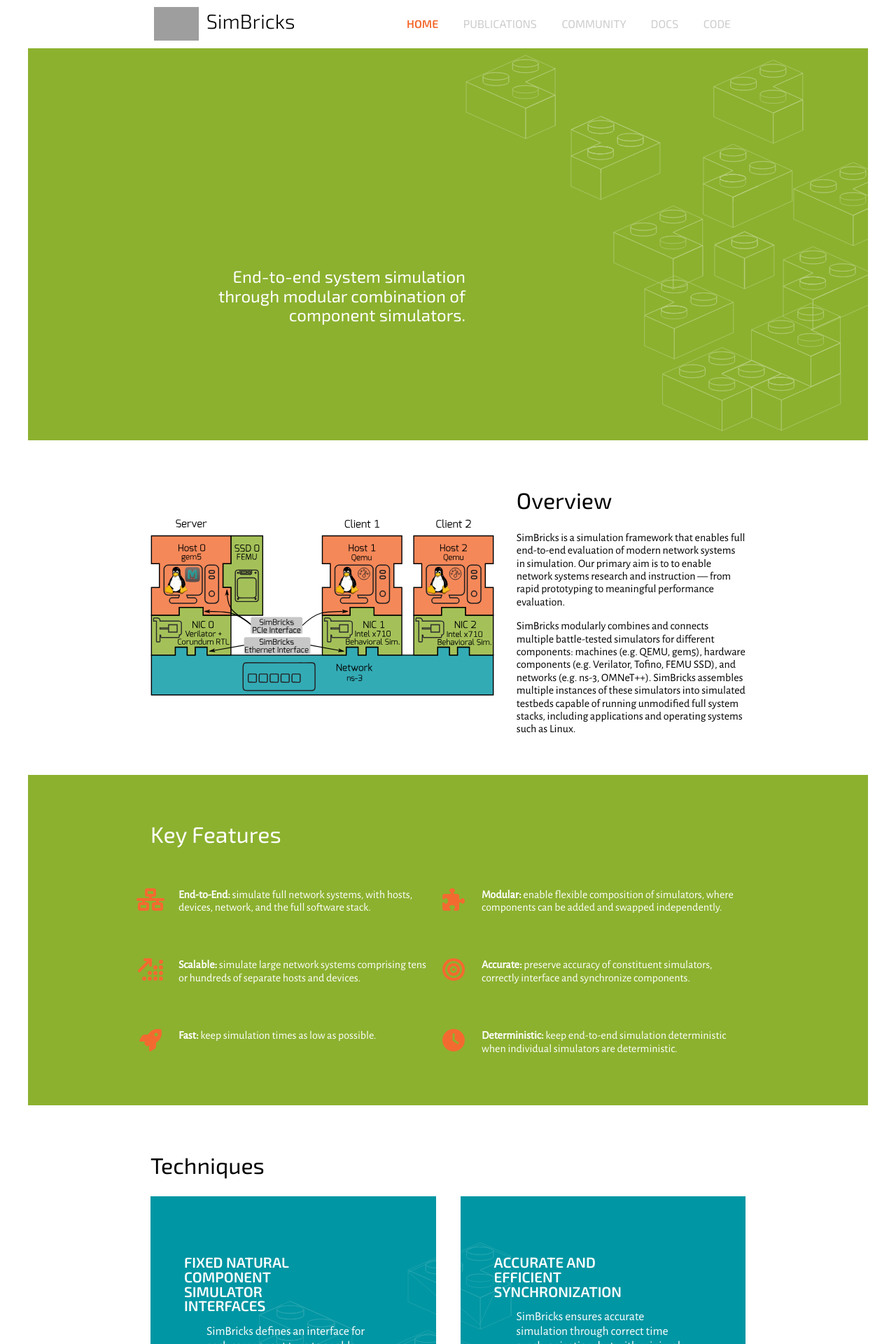
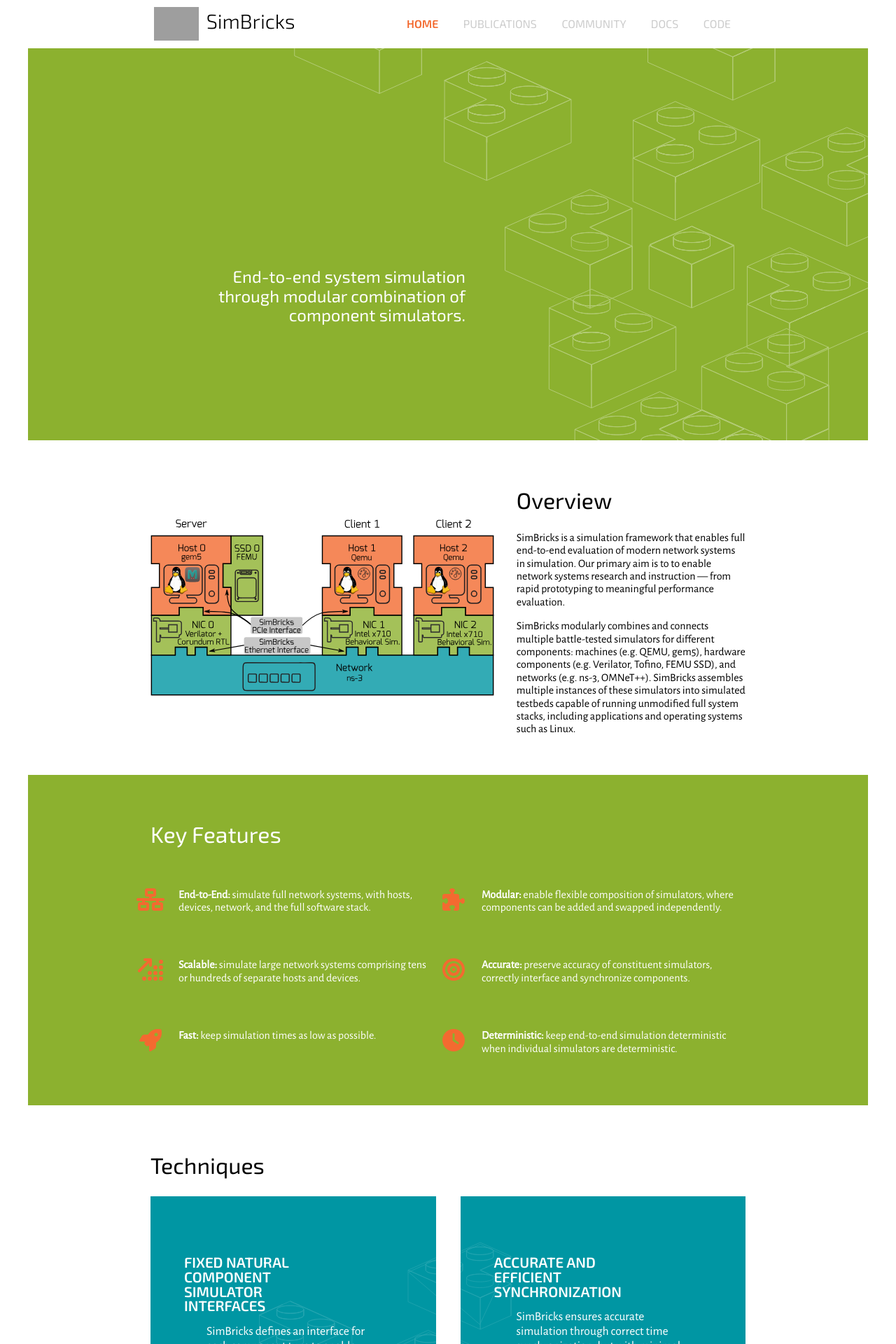
Before and after one commit to simbricks/simbricks.github.io, a Jekyll site: the page built from _pages/about.md, in a window 1280 px wide. Shown: the top 1920 px of the page at 70% size. Built offline with Jekyll 4.4.1, drawn with Linux system fonts in a browser that asks for light colours; grey boxes are pictures that could not be loaded.

Commit message:
tweak page header to make it smaller and have a consistent experient with its background image on mobile

```diff
--- a/_sass/base-design.scss
+++ b/_sass/base-design.scss
@@ -150,7 +150,6 @@
 
 header.page-header {
   background-image: url('/assets/images/bricks_tumbling_outline.svg');
-  background-size: contain;
   background-repeat: no-repeat;
   background-position: center right;
 
@@ -163,7 +162,7 @@
       }
       h1 {
         font-size: 3rem;
-        font-weight: 200;
+        font-weight: 300;
       }
       div.description {
         font-size: 1.2rem;
```
